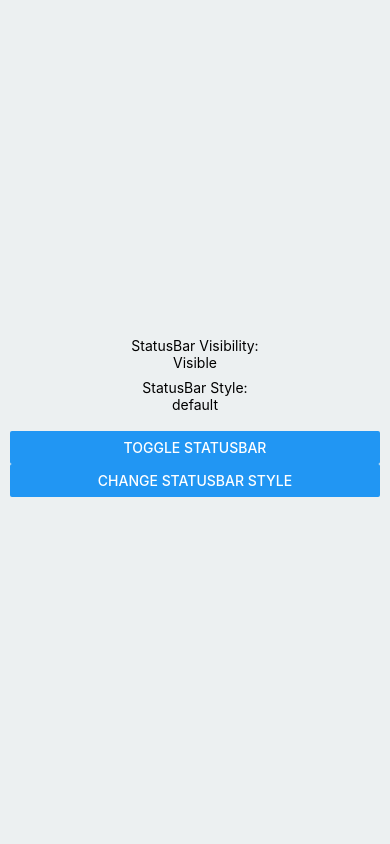
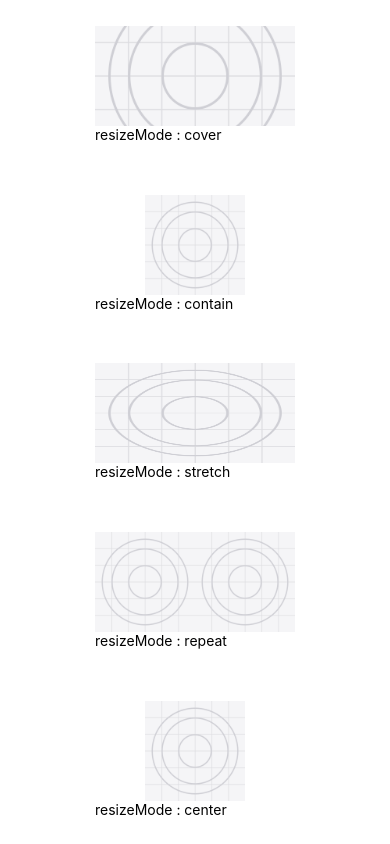
Before and after one commit to zdTang/my-app-react_native, a React Native app: screen / in a window 390 px wide. Built offline with nearby package versions, Linux system fonts and the light colour scheme.

Commit message:
props - Image Style Props

```diff
--- a/App.js
+++ b/App.js
@@ -1,86 +1,77 @@
-import React, { useState } from 'react';
-import { Button, Platform, SafeAreaView, StatusBar, StyleSheet, Text, View } from 'react-native';
+import React from "react";
+import { View, Image, Text, StyleSheet } from "react-native";
 
-const STYLES = ['default', 'dark-content', 'light-content'];
-const TRANSITIONS = ['fade', 'slide', 'none'];
-
-const App = () => {
-  const [hidden, setHidden] = useState(false);
-  const [statusBarStyle, setStatusBarStyle] = useState(STYLES[0]);
-  const [statusBarTransition, setStatusBarTransition] = useState(TRANSITIONS[0]);
-
-  const changeStatusBarVisibility = () => setHidden(!hidden);
-
-  const changeStatusBarStyle = () => {
-    const styleId = STYLES.indexOf(statusBarStyle) + 1;
-    if (styleId === STYLES.length) {
-      setStatusBarStyle(STYLES[0]);
-    } else {
-      setStatusBarStyle(STYLES[styleId]);
-    }
-  };
-
-  const changeStatusBarTransition = () => {
-    const transition = TRANSITIONS.indexOf(statusBarTransition) + 1;
-    if (transition === TRANSITIONS.length) {
-      setStatusBarTransition(TRANSITIONS[0]);
-    } else {
-      setStatusBarTransition(TRANSITIONS[transition]);
-    }
-  };
-
+const DisplayAnImageWithStyle = () => {
   return (
-    <SafeAreaView style={styles.container}>
-      <StatusBar
-        animated={true}
-        backgroundColor="#61dafb"
-        barStyle={statusBarStyle}
-        showHideTransition={statusBarTransition}
-        hidden={hidden} />
-      <Text style={styles.textStyle}>
-        StatusBar Visibility:{'\n'}
-        {hidden ? 'Hidden' : 'Visible'}
-      </Text>
-      <Text style={styles.textStyle}>
-        StatusBar Style:{'\n'}
-        {statusBarStyle}
-      </Text>
-      {Platform.OS === 'ios' ? (
-        <Text style={styles.textStyle}>
-          StatusBar Transition:{'\n'}
-          {statusBarTransition}
-        </Text>
-      ) : null}
-      <View style={styles.buttonsContainer}>
-        <Button
-          title="Toggle StatusBar"
-          onPress={changeStatusBarVisibility} />
-        <Button
-          title="Change StatusBar Style"
-          onPress={changeStatusBarStyle} />
-        {Platform.OS === 'ios' ? (
-          <Button
-            title="Change StatusBar Transition"
-            onPress={changeStatusBarTransition} />
-        ) : null}
+    <View style={styles.container}>
+      <View>
+        <Image
+          style={{
+            resizeMode: "cover",
+            height: 100,
+            width: 200
+          }}
+          source={require("./assets/icon.png")}
+        />
+        <Text>resizeMode : cover</Text>
       </View>
-    </SafeAreaView>
+      <View>
+        <Image
+          style={{
+            resizeMode: "contain",
+            height: 100,
+            width: 200
+          }}
+          source={require("./assets/icon.png")}
+        />
+        <Text>resizeMode : contain</Text>
+      </View>
+      <View>
+        <Image
+          style={{
+            resizeMode: "stretch",
+            height: 100,
+            width: 200
+          }}
+          source={require("./assets/icon.png")}
+        />
+        <Text>resizeMode : stretch</Text>
+      </View>
+      <View>
+        <Image
+          style={{
+            resizeMode: "repeat",
+            height: 100,
+            width: 200
+          }}
+          source={require("./assets/icon.png")}
+        />
+        <Text>resizeMode : repeat</Text>
+      </View>
+      <View>
+        <Image
+          style={{
+            resizeMode: "center",
+            height: 100,
+            width: 200
+          }}
+          source={require("./assets/icon.png")}
+        />
+        <Text>resizeMode : center</Text>
+      </View>
+    </View>
   );
-};
+}
 
 const styles = StyleSheet.create({
   container: {
-    flex: 1,
-    justifyContent: 'center',
-    backgroundColor: '#ECF0F1'
-  },
-  buttonsContainer: {
-    padding: 10
-  },
-  textStyle: {
-    textAlign: 'center',
-    marginBottom: 8
+    display: "flex",
+    flexDirection: null,// here change to null from original "vertical"
+    justifyContent: "space-around",
+    alignItems: "center",
+    height: "100%",
+    textAlign: "center"
   }
 });
 
-export default App;
+export default DisplayAnImageWithStyle;
```
